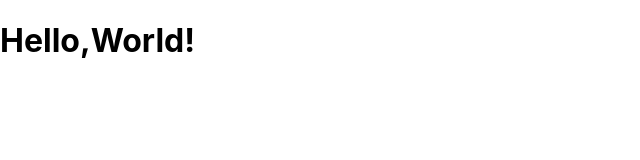
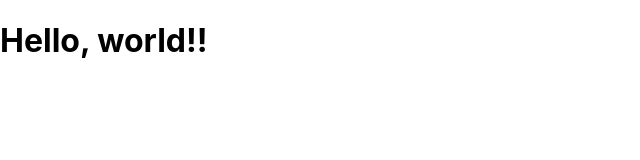
Before and after one commit to mizuno66/udemy-react-redux-crud-application, a React (Create React App) app in the folder app/: page / in a window 1280 px wide. Shown: the top 160 px of the page, without its empty margins (0-640 px from the left). Built offline with nearby package versions, Linux system fonts and the light colour scheme.

Commit message:
lean JSX

```diff
--- a/app/src/App.js
+++ b/app/src/App.js
@@ -1,11 +1,23 @@
 import React, { Component } from 'react';
 
-class App extends Component {
-  render() {
-    return (
-      <div>
-        <h1>Hello,World!</h1>
-      </div>
+// class App extends Component {
+//   render() {
+//     return (
+//       <div>
+//         Hello,World!
+//       </div>
+//     );
+//   }
+// }
+
+// jsxを使わない場合の書き方
+// jsxを利用する場合は、トランスパイラーにて上記から下記に変換される
+class App extends Component{
+  render(){
+    return React.createElement(
+      "h1",
+      null,
+      "Hello, world!!"
     );
   }
 }
```
